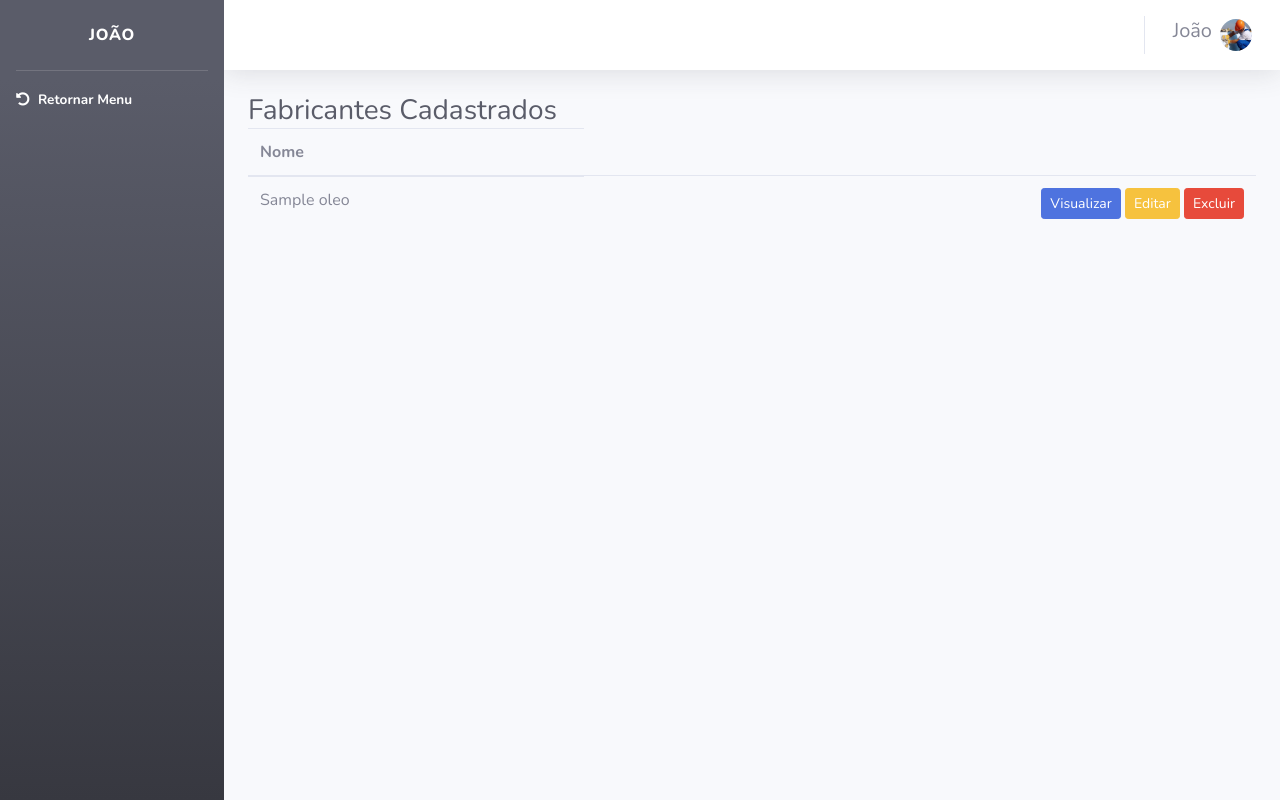
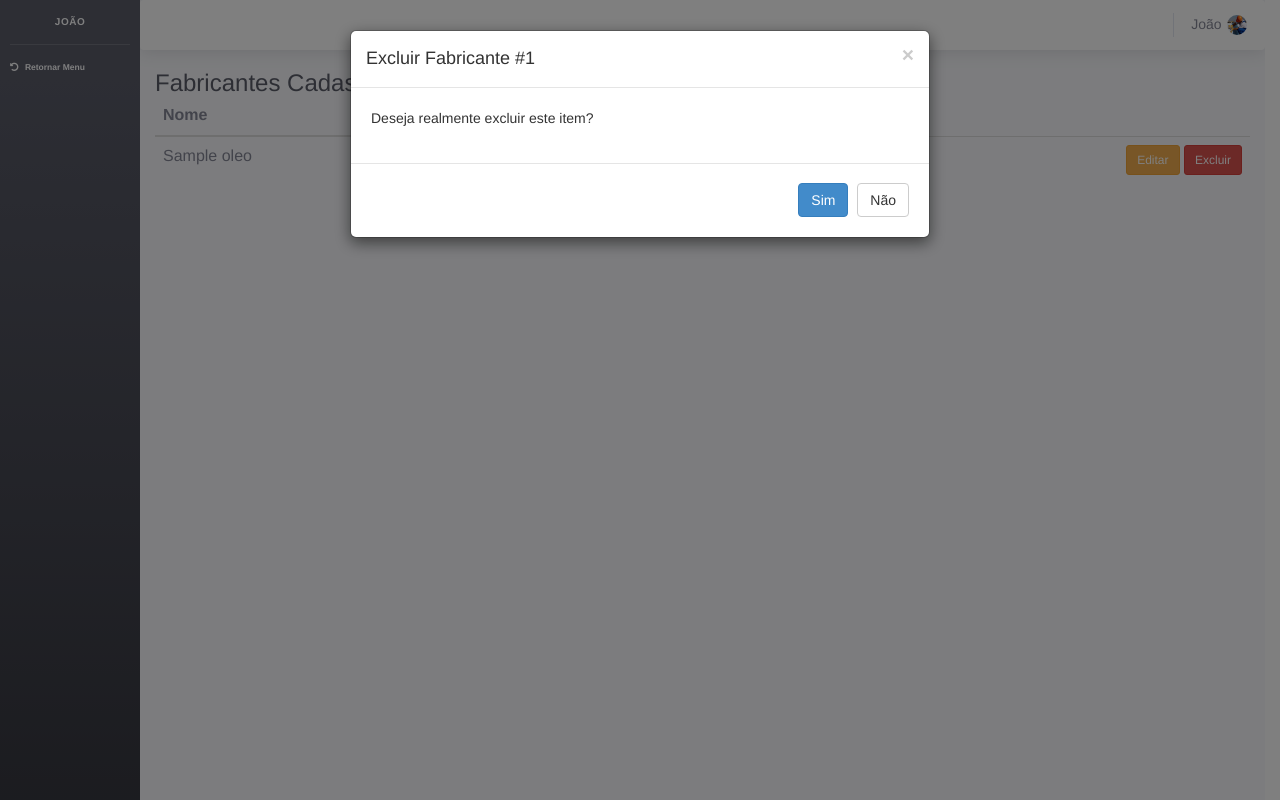
Before and after one commit to tbgdmelo/dio, a PHP site: page /views/fabricanteoleo/index.php in a window 1280 px wide, after a click on "Excluir". Run offline with PHP 8.4, Linux system fonts and the light colour scheme; tables that the repository leaves empty hold one stand-in row (values such as "Sample post").

Commit message:
Delecao de fab de oleo

```diff
--- /dev/null
+++ b/front/js/modal_faboleo.js
@@ -0,0 +1,12 @@
+/**
+ * Passa os dados do fabricante para o Modal, e atualiza o link para exclusão
+ */
+$('#delete-modal-faboleo').on('show.bs.modal', function (event) {
+
+    var button = $(event.relatedTarget);
+    var id = button.data('faboleo');
+
+    var modal = $(this);
+    modal.find('.modal-title').text('Excluir Fabricante #' + id);
+    modal.find('#confirm').attr('href', 'delete.php?id_faboleo=' + id);
+})
--- a/views/fabricanteoleo/index.php
+++ b/views/fabricanteoleo/index.php
@@ -10,7 +10,8 @@
     <link rel="stylesheet" href="../front/fonts/fontawesome/css/all.min.css">
     <link href="../../front/vendor/fontawesome-free/css/all.min.css" rel="stylesheet" type="text/css">
     <link href="https://fonts.googleapis.com/css?family=Nunito:200,200i,300,300i,400,400i,600,600i,700,700i,800,800i,900,900i" rel="stylesheet">
-    <link href="../../front/css/sb-admin-2.min.css" rel="stylesheet">
+    <link href="../../front/css/sb-admin-2.css" rel="stylesheet">
+    <link href="../../front/css/bootstrap.css" rel="stylesheet">
     <title>Fabricantes de Óleo</title>
 </head>
 <style type="text/css">/* Chart.js */
@@ -122,9 +123,8 @@
             <tr>
                 <td><?php echo $fabricanteoleo['nome']; ?></td>
                 <td class="actions text-right">
-                    <a href="view.php?snum=<?php echo $fabricanteoleo['id_faboleo']; ?>" class="btn btn-sm btn-primary text-right">Visualizar</a>
-                    <a href="edit.php?snum=<?php echo $fabricanteoleo['id_faboleo']; ?>" class="btn btn-sm btn-warning">Editar</a>
-                    <a href="#" class="btn btn-sm btn-danger" data-toggle="modal" data-target="#delete-modal-faboleo" data-maquina="<?php echo $fabricanteoleo['id_faboleo']; ?>"> Excluir</a>
+                    <a href="edit.php?id_faboleo=<?php echo $fabricanteoleo['id_faboleo']; ?>" class="btn btn-sm btn-warning">Editar</a>
+                    <a href="#" class="btn btn-sm btn-danger" data-toggle="modal" data-target="#delete-modal-faboleo" data-faboleo="<?php echo $fabricanteoleo['id_faboleo']; ?>"> Excluir</a>
                 </td>
             </tr>
         <?php endforeach; ?>
@@ -136,3 +136,9 @@
     </tbody>
 </table>
 <?php include('modal.php'); ?>
+
+<script src="<?php echo BASEURL; ?>front/js/jquery.min.js"></script>
+
+<script src="<?php echo BASEURL; ?>front/js/bootstrap.min.js"></script>
+
+<script src="<?php echo BASEURL; ?>front/js/modal_faboleo.js"></script>
```
Also changed, not shown: views/fabricanteoleo/delete.php (added, +9 -0 lines).
